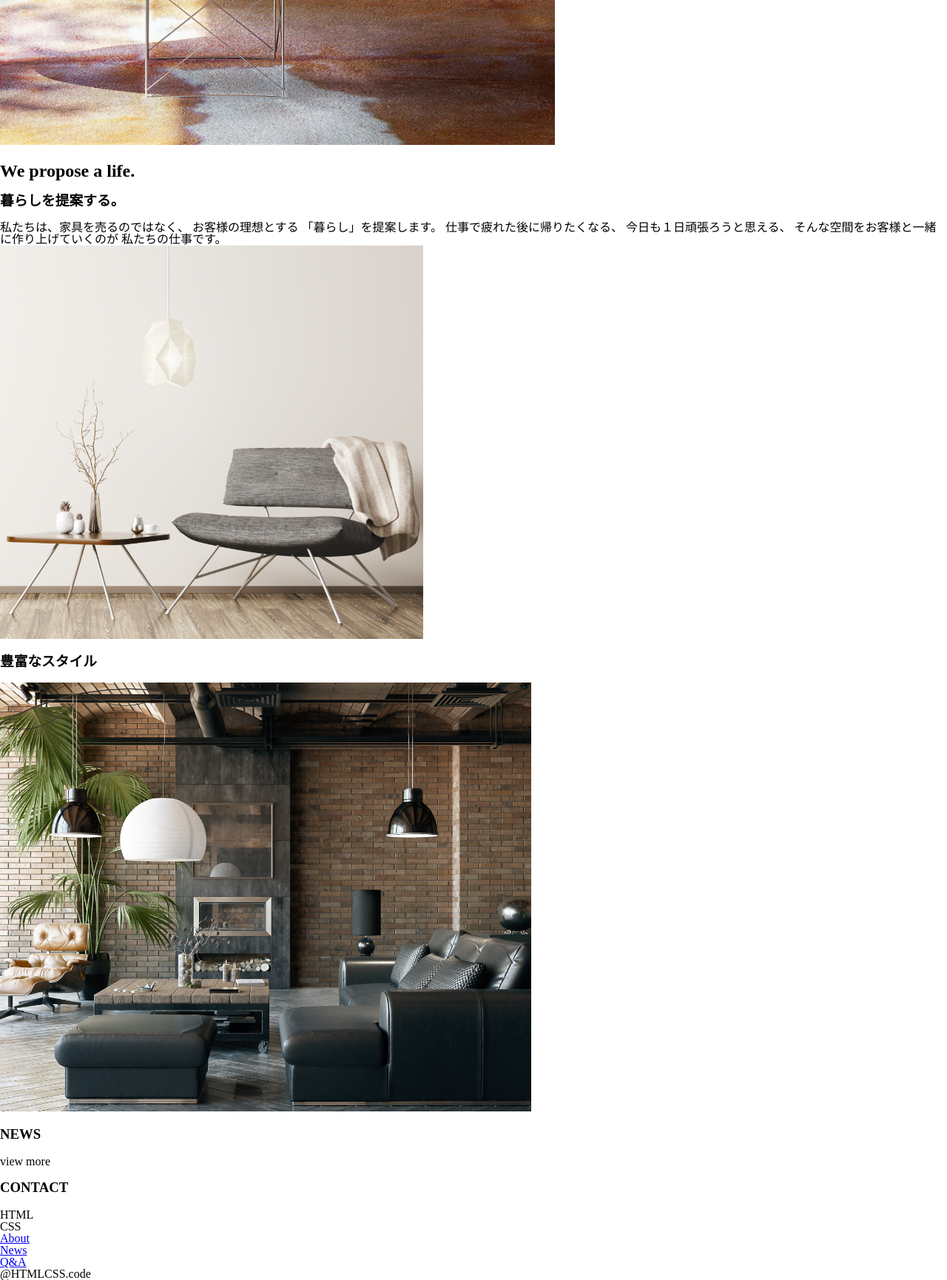
After one commit to lsk4f5/furniture-site, a PHP site: page /mobile.html in a window 1280 px wide. The commit adds this page. Shown: the part 1240-2971 px from the top of the page at 74% size. Run offline with PHP 8.4, Linux system fonts and the light colour scheme.

Commit message:
追加のコミット

```diff
--- /dev/null
+++ b/mobile.css
@@ -0,0 +1,6 @@
+@charset "utf-8";
+@import url("https://fonts.googleapis.com/css?family=Noto+Sans&display=swap");
+
+@media screen and (max-width: 479px) /*ウィンドウ幅が最大479pxまでの場合に適用*/ {
+  /* ここからcss */
+}
--- /dev/null
+++ b/mobile.html
@@ -0,0 +1,69 @@
+<!DOCTYPE html>
+<html>
+
+<head>
+    <meta charset="utf-8">
+    <title>HTMLCSS</title>
+    <link rel="stylesheet" href="mobile.css">
+    <link rel="stylesheet" href="reset.css">
+</head>
+
+<body>
+    <header>
+        <!-- タイトルとメニュー -->
+        <section class="header-logo">
+            <h1>HTML<br>CSS</h1>
+        </section>
+    </header>
+    <nav>
+
+    </nav>
+    <main>
+        <!-- copy,style,news,form -->
+        <section class="top-main">
+            <img src="mobile-top.jpeg">
+            <h2>We propose a life.</h2>
+        </section>
+        <section class="copy-container">
+            <div class="copy">
+                <h3>暮らしを提案する。</h3>
+                <p>私たちは、家具を売るのではなく、 お客様の理想とする 「暮らし」を提案します。 仕事で疲れた後に帰りたくなる、 今日も１日頑張ろうと思える、 そんな空間をお客様と一緒に作り上げていくのが 私たちの仕事です。</p>
+            </div>
+            <img src="mobile-copy.jpeg">
+        </section>
+        <section class="style-container">
+            <div class="style">
+                <h3>豊富なスタイル</h3>
+                <img src="mobile-style.jpeg">
+            </div>
+        </section>
+        <section class="news-container">
+            <div class="news">
+                <h3>NEWS</h3>
+                <!-- スライド -->
+            </div>
+            <p>view more</p>
+        </section>
+        <section>
+            <div class="contact-form">
+                <h3>CONTACT</h3>
+            </div>
+        </section>
+    </main>
+    <footer>
+        <!-- footer -->
+        <div class="flex">
+            <div class="footer-logo">HTML<br>CSS</div>
+            <ul class="footer-list">
+                <li><a href="index.html">About</a></li>
+                <li><a href="news.html">News</a></li>
+                <li><a href="Q&A.html">Q&A</a></li>
+            </ul>
+        </div>
+        <div class="footer-last">
+            <p>@HTMLCSS.code</p>
+        </div>
+    </footer>
+</body>
+
+</html>
--- a/stylesheet.css
+++ b/stylesheet.css
@@ -140,7 +140,8 @@
     width: 275.77px;
     height: 319.52px;
     position: relative;
-    margin: 7%;
+    margin: 0 89px 0 89pxs;
+    /* margin: 7%; */
   }
 
   .container img {
@@ -182,6 +183,7 @@
 
   .slide-container {
     display: flex;
+    justify-content: space-between;
   }
 
   #img1 {
```
Also changed, not shown: test.html (added, +35 -0 lines), 3 other files.
